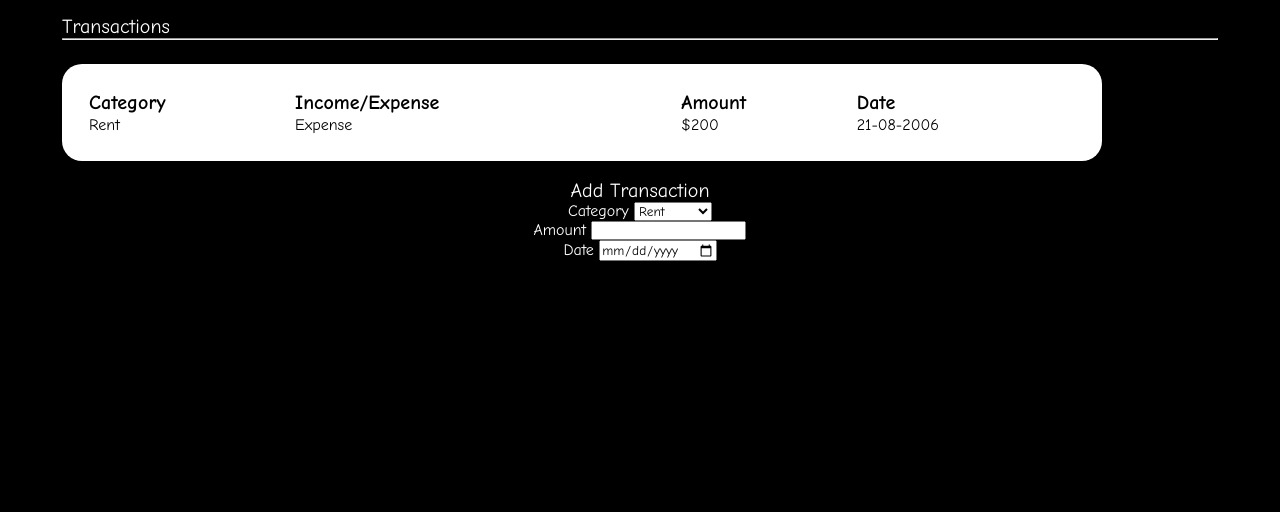
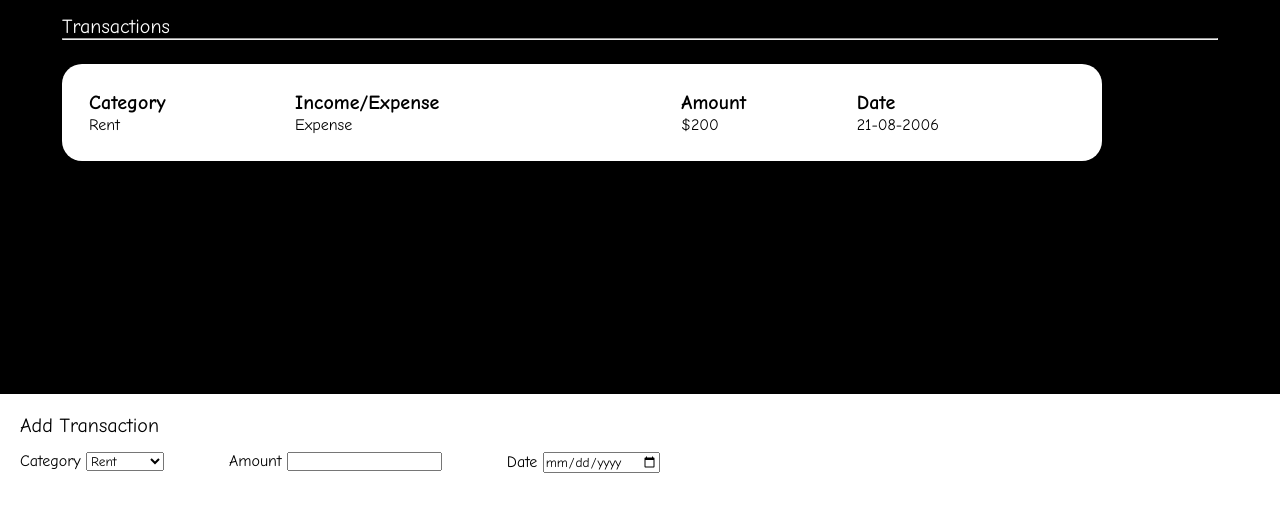
Before and after one commit to Hitesh-77/Balance-Buddy-Web-App, a plain HTML site: page index.html in a window 1280 px wide. Shown: the part 156-668 px from the top of the page. Drawn offline with Linux system fonts and the light colour scheme.

Commit message:
message1

```diff
--- a/style.css
+++ b/style.css
@@ -51,3 +51,22 @@ table{
 #HEAD{
     font-size:20px;
 }
+.details{
+    background-color: white;
+    color:black;
+    width: 100%;
+    height: 250px;
+    position : fixed;
+    bottom :0;
+    left : 0;
+    right : 0;
+    padding : 20px;
+}
+.details h3{
+    text-align: left;
+}
+.form-container{
+    display:flex;
+    justify-content: space-between;
+    margin:15px 600px 15px 0px;
+}
```
Also changed, not shown: index.html (+1 -1 lines).
